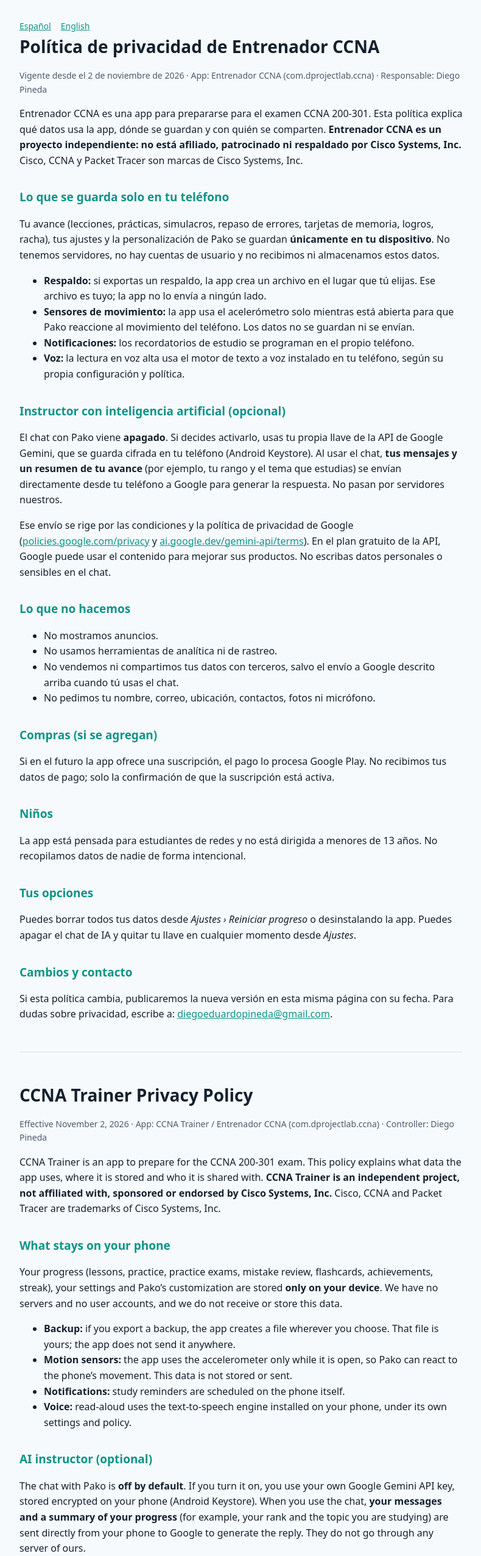
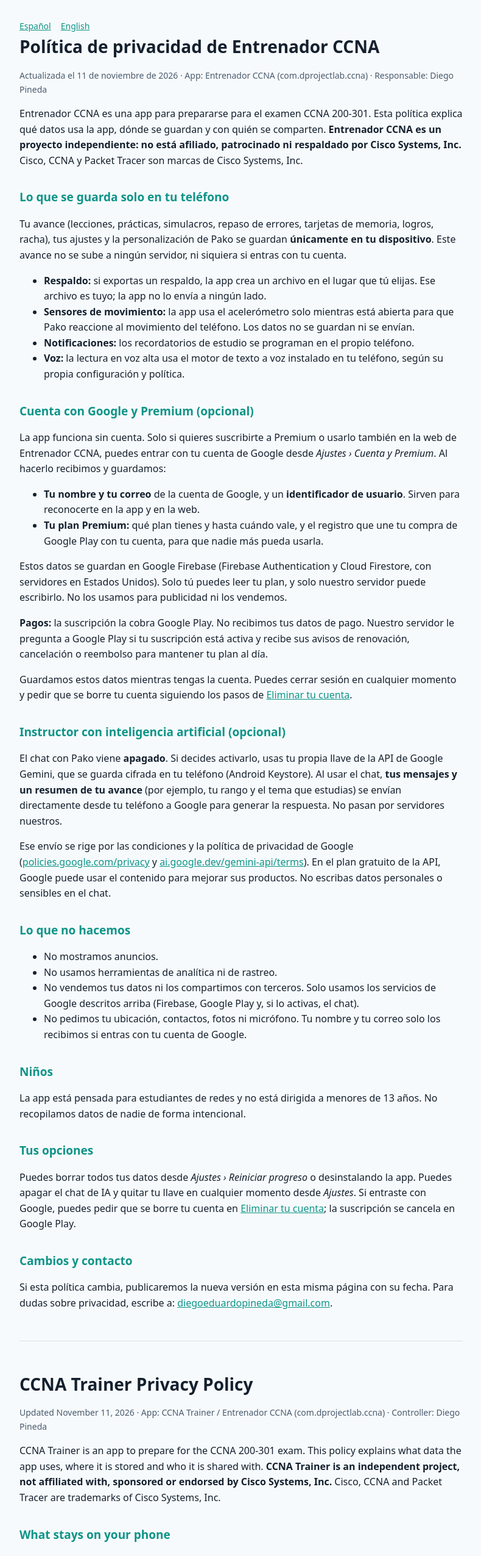
Before and after one commit to dmunozp2/entrenador-ccna-privacidad, a plain HTML site: page index.html in a window 1280 px wide. Shown: the top 2551 px of the page at 61% size, without its empty margins (244-1034 px from the left). Drawn offline with Linux system fonts and the light colour scheme.

Commit message:
Política: cuenta con Google, Premium y eliminación de cuenta

```diff
--- a/index.html
+++ b/index.html
@@ -25,18 +25,28 @@
 
 <section id="es">
 <h1>Política de privacidad de Entrenador CCNA</h1>
-<p class="tenue">Vigente desde el 2 de noviembre de 2026 · App: Entrenador CCNA (com.dprojectlab.ccna) · Responsable: Diego Pineda</p>
+<p class="tenue">Actualizada el 11 de noviembre de 2026 · App: Entrenador CCNA (com.dprojectlab.ccna) · Responsable: Diego Pineda</p>
 
 <p>Entrenador CCNA es una app para prepararse para el examen CCNA 200-301. Esta política explica qué datos usa la app, dónde se guardan y con quién se comparten. <strong>Entrenador CCNA es un proyecto independiente: no está afiliado, patrocinado ni respaldado por Cisco Systems, Inc.</strong> Cisco, CCNA y Packet Tracer son marcas de Cisco Systems, Inc.</p>
 
 <h2>Lo que se guarda solo en tu teléfono</h2>
-<p>Tu avance (lecciones, prácticas, simulacros, repaso de errores, tarjetas de memoria, logros, racha), tus ajustes y la personalización de Pako se guardan <strong>únicamente en tu dispositivo</strong>. No tenemos servidores, no hay cuentas de usuario y no recibimos ni almacenamos estos datos.</p>
+<p>Tu avance (lecciones, prácticas, simulacros, repaso de errores, tarjetas de memoria, logros, racha), tus ajustes y la personalización de Pako se guardan <strong>únicamente en tu dispositivo</strong>. Este avance no se sube a ningún servidor, ni siquiera si entras con tu cuenta.</p>
 <ul>
   <li><strong>Respaldo:</strong> si exportas un respaldo, la app crea un archivo en el lugar que tú elijas. Ese archivo es tuyo; la app no lo envía a ningún lado.</li>
   <li><strong>Sensores de movimiento:</strong> la app usa el acelerómetro solo mientras está abierta para que Pako reaccione al movimiento del teléfono. Los datos no se guardan ni se envían.</li>
   <li><strong>Notificaciones:</strong> los recordatorios de estudio se programan en el propio teléfono.</li>
   <li><strong>Voz:</strong> la lectura en voz alta usa el motor de texto a voz instalado en tu teléfono, según su propia configuración y política.</li>
 </ul>
+
+<h2>Cuenta con Google y Premium (opcional)</h2>
+<p>La app funciona sin cuenta. Solo si quieres suscribirte a Premium o usarlo también en la web de Entrenador CCNA, puedes entrar con tu cuenta de Google desde <em>Ajustes › Cuenta y Premium</em>. Al hacerlo recibimos y guardamos:</p>
+<ul>
+  <li><strong>Tu nombre y tu correo</strong> de la cuenta de Google, y un <strong>identificador de usuario</strong>. Sirven para reconocerte en la app y en la web.</li>
+  <li><strong>Tu plan Premium:</strong> qué plan tienes y hasta cuándo vale, y el registro que une tu compra de Google Play con tu cuenta, para que nadie más pueda usarla.</li>
+</ul>
+<p>Estos datos se guardan en Google Firebase (Firebase Authentication y Cloud Firestore, con servidores en Estados Unidos). Solo tú puedes leer tu plan, y solo nuestro servidor puede escribirlo. No los usamos para publicidad ni los vendemos.</p>
+<p><strong>Pagos:</strong> la suscripción la cobra Google Play. No recibimos tus datos de pago. Nuestro servidor le pregunta a Google Play si tu suscripción está activa y recibe sus avisos de renovación, cancelación o reembolso para mantener tu plan al día.</p>
+<p>Guardamos estos datos mientras tengas la cuenta. Puedes cerrar sesión en cualquier momento y pedir que se borre tu cuenta siguiendo los pasos de <a href="eliminar-cuenta/">Eliminar tu cuenta</a>.</p>
 
 <h2>Instructor con inteligencia artificial (opcional)</h2>
 <p>El chat con Pako viene <strong>apagado</strong>. Si decides activarlo, usas tu propia llave de la API de Google Gemini, que se guarda cifrada en tu teléfono (Android Keystore). Al usar el chat, <strong>tus mensajes y un resumen de tu avance</strong> (por ejemplo, tu rango y el tema que estudias) se envían directamente desde tu teléfono a Google para generar la respuesta. No pasan por servidores nuestros.</p>
@@ -46,18 +56,15 @@
 <ul>
   <li>No mostramos anuncios.</li>
   <li>No usamos herramientas de analítica ni de rastreo.</li>
-  <li>No vendemos ni compartimos tus datos con terceros, salvo el envío a Google descrito arriba cuando tú usas el chat.</li>
-  <li>No pedimos tu nombre, correo, ubicación, contactos, fotos ni micrófono.</li>
+  <li>No vendemos tus datos ni los compartimos con terceros. Solo usamos los servicios de Google descritos arriba (Firebase, Google Play y, si lo activas, el chat).</li>
+  <li>No pedimos tu ubicación, contactos, fotos ni micrófono. Tu nombre y tu correo solo los recibimos si entras con tu cuenta de Google.</li>
 </ul>
-
-<h2>Compras (si se agregan)</h2>
-<p>Si en el futuro la app ofrece una suscripción, el pago lo procesa Google Play. No recibimos tus datos de pago; solo la confirmación de que la suscripción está activa.</p>
 
 <h2>Niños</h2>
 <p>La app está pensada para estudiantes de redes y no está dirigida a menores de 13 años. No recopilamos datos de nadie de forma intencional.</p>
 
 <h2>Tus opciones</h2>
-<p>Puedes borrar todos tus datos desde <em>Ajustes › Reiniciar progreso</em> o desinstalando la app. Puedes apagar el chat de IA y quitar tu llave en cualquier momento desde <em>Ajustes</em>.</p>
+<p>Puedes borrar todos tus datos desde <em>Ajustes › Reiniciar progreso</em> o desinstalando la app. Puedes apagar el chat de IA y quitar tu llave en cualquier momento desde <em>Ajustes</em>. Si entraste con Google, puedes pedir que se borre tu cuenta en <a href="eliminar-cuenta/">Eliminar tu cuenta</a>; la suscripción se cancela en Google Play.</p>
 
 <h2>Cambios y contacto</h2>
 <p>Si esta política cambia, publicaremos la nueva versión en esta misma página con su fecha. Para dudas sobre privacidad, escribe a: <a href="mailto:diegoeduardopineda@gmail.com">diegoeduardopineda@gmail.com</a>.</p>
@@ -67,18 +74,28 @@
 
 <section id="en" lang="en">
 <h1>CCNA Trainer Privacy Policy</h1>
-<p class="tenue">Effective November 2, 2026 · App: CCNA Trainer / Entrenador CCNA (com.dprojectlab.ccna) · Controller: Diego Pineda</p>
+<p class="tenue">Updated November 11, 2026 · App: CCNA Trainer / Entrenador CCNA (com.dprojectlab.ccna) · Controller: Diego Pineda</p>
 
 <p>CCNA Trainer is an app to prepare for the CCNA 200-301 exam. This policy explains what data the app uses, where it is stored and who it is shared with. <strong>CCNA Trainer is an independent project, not affiliated with, sponsored or endorsed by Cisco Systems, Inc.</strong> Cisco, CCNA and Packet Tracer are trademarks of Cisco Systems, Inc.</p>
 
 <h2>What stays on your phone</h2>
-<p>Your progress (lessons, practice, practice exams, mistake review, flashcards, achievements, streak), your settings and Pako’s customization are stored <strong>only on your device</strong>. We have no servers and no user accounts, and we do not receive or store this data.</p>
+<p>Your progress (lessons, practice, practice exams, mistake review, flashcards, achievements, streak), your settings and Pako’s customization are stored <strong>only on your device</strong>. This progress is never uploaded to any server, not even if you sign in with your account.</p>
 <ul>
   <li><strong>Backup:</strong> if you export a backup, the app creates a file wherever you choose. That file is yours; the app does not send it anywhere.</li>
   <li><strong>Motion sensors:</strong> the app uses the accelerometer only while it is open, so Pako can react to the phone’s movement. This data is not stored or sent.</li>
   <li><strong>Notifications:</strong> study reminders are scheduled on the phone itself.</li>
   <li><strong>Voice:</strong> read-aloud uses the text-to-speech engine installed on your phone, under its own settings and policy.</li>
 </ul>
+
+<h2>Google account and Premium (optional)</h2>
+<p>The app works without an account. Only if you want to subscribe to Premium or also use it on the Entrenador CCNA website can you sign in with your Google account in <em>Settings › Account &amp; Premium</em>. When you do, we receive and store:</p>
+<ul>
+  <li><strong>Your name and email</strong> from your Google account, and a <strong>user ID</strong>. They are used to recognize you in the app and on the website.</li>
+  <li><strong>Your Premium plan:</strong> which plan you have and until when it is valid, and the record linking your Google Play purchase to your account, so no one else can use it.</li>
+</ul>
+<p>This data is stored in Google Firebase (Firebase Authentication and Cloud Firestore, on servers in the United States). Only you can read your plan, and only our server can write it. We do not use it for advertising or sell it.</p>
+<p><strong>Payments:</strong> the subscription is charged by Google Play. We do not receive your payment details. Our server asks Google Play whether your subscription is active and receives its renewal, cancellation or refund notices to keep your plan up to date.</p>
+<p>We keep this data while you have the account. You can sign out at any time and request deletion of your account by following the steps in <a href="eliminar-cuenta/#en">Delete your account</a>.</p>
 
 <h2>AI instructor (optional)</h2>
 <p>The chat with Pako is <strong>off by default</strong>. If you turn it on, you use your own Google Gemini API key, stored encrypted on your phone (Android Keystore). When you use the chat, <strong>your messages and a summary of your progress</strong> (for example, your rank and the topic you are studying) are sent directly from your phone to Google to generate the reply. They do not go through any server of ours.</p>
@@ -88,18 +105,15 @@
 <ul>
   <li>No ads.</li>
   <li>No analytics or tracking tools.</li>
-  <li>We do not sell or share your data with third parties, except the transfer to Google described above when you use the chat.</li>
-  <li>We do not ask for your name, email, location, contacts, photos or microphone.</li>
+  <li>We do not sell your data or share it with third parties. We only use the Google services described above (Firebase, Google Play and, if you turn it on, the chat).</li>
+  <li>We do not ask for your location, contacts, photos or microphone. We only receive your name and email if you sign in with your Google account.</li>
 </ul>
-
-<h2>Purchases (if added)</h2>
-<p>If the app offers a subscription in the future, payment is processed by Google Play. We do not receive your payment details, only confirmation that the subscription is active.</p>
 
 <h2>Children</h2>
 <p>The app is meant for networking students and is not directed at children under 13. We do not knowingly collect data from anyone.</p>
 
 <h2>Your choices</h2>
-<p>You can delete all your data from <em>Settings › Reset progress</em> or by uninstalling the app. You can turn off the AI chat and remove your key at any time in <em>Settings</em>.</p>
+<p>You can delete all your data from <em>Settings › Reset progress</em> or by uninstalling the app. You can turn off the AI chat and remove your key at any time in <em>Settings</em>. If you signed in with Google, you can request deletion of your account at <a href="eliminar-cuenta/#en">Delete your account</a>; the subscription is cancelled in Google Play.</p>
 
 <h2>Changes and contact</h2>
 <p>If this policy changes, we will publish the new version on this page with its date. For privacy questions, write to: <a href="mailto:diegoeduardopineda@gmail.com">diegoeduardopineda@gmail.com</a>.</p>
```
